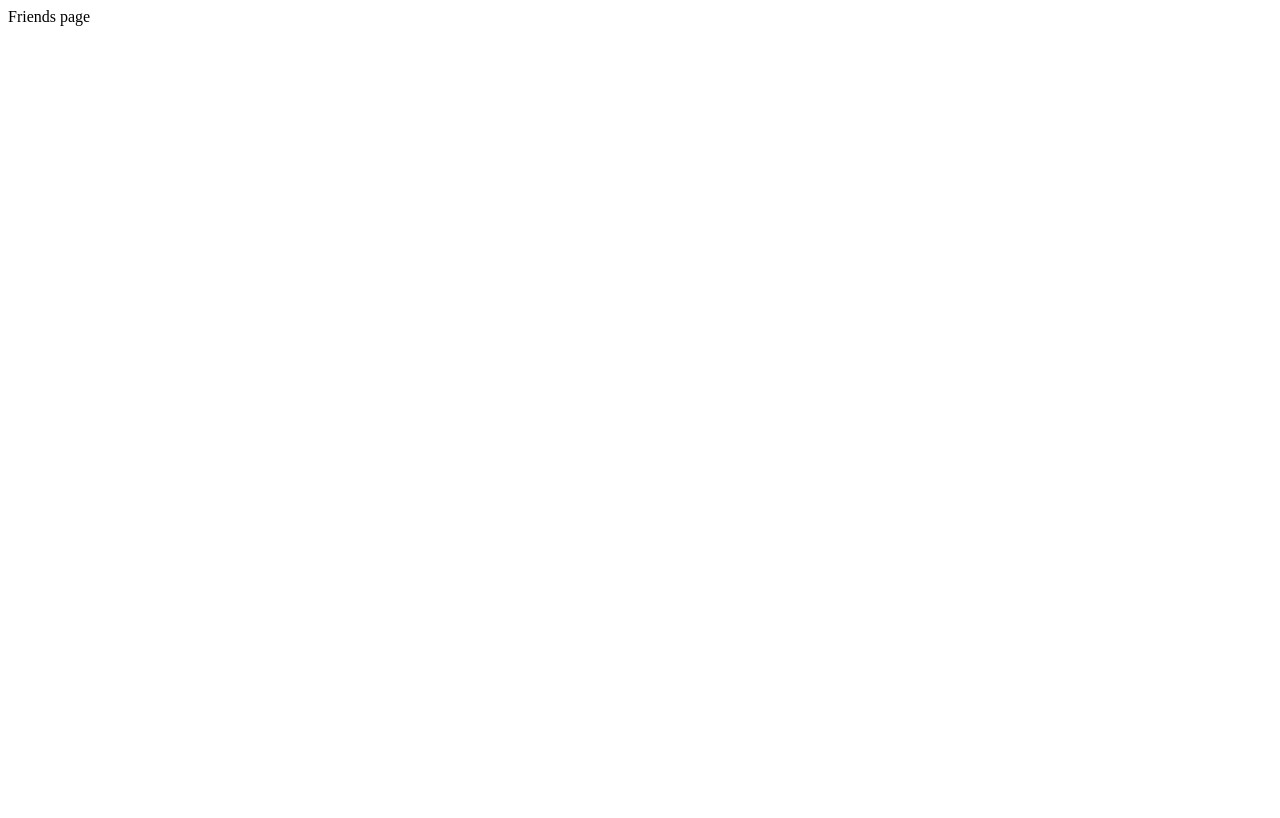
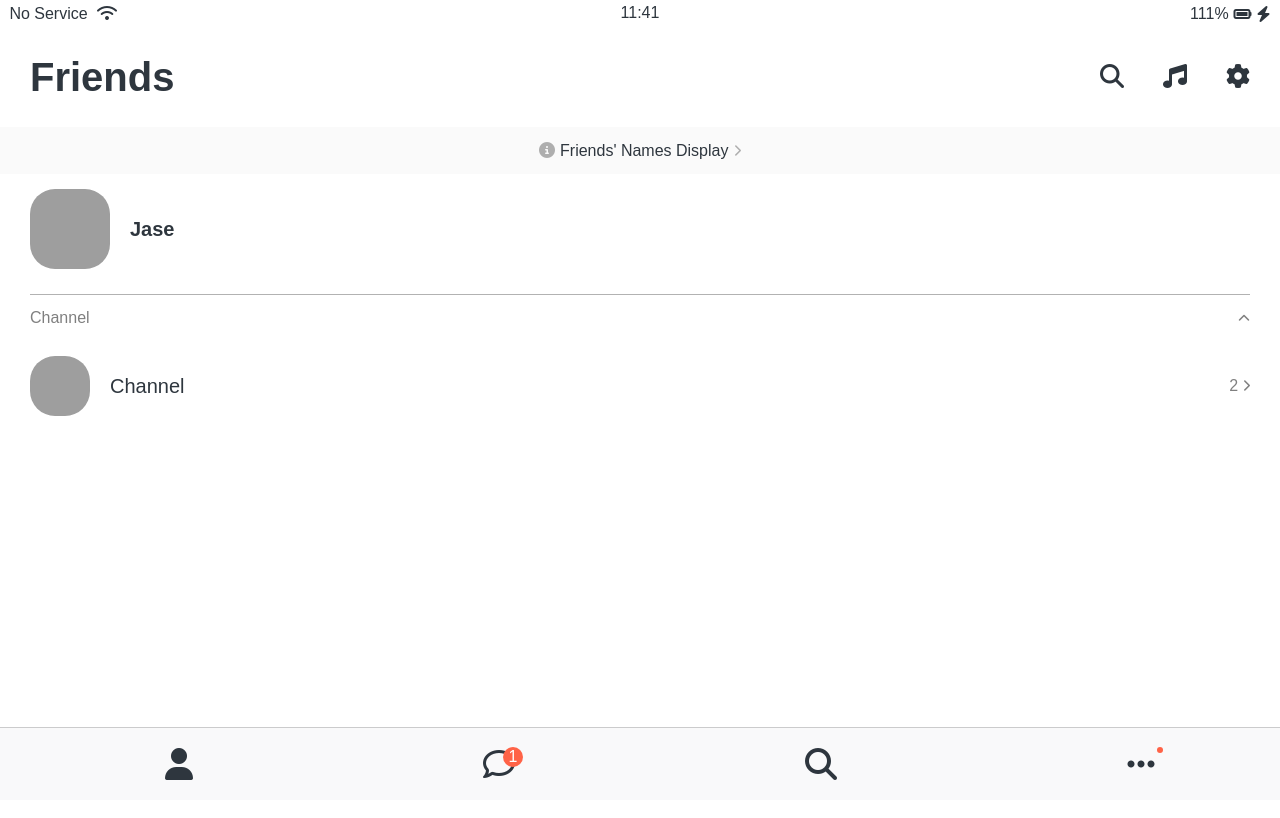
Before and after one commit to tiredfoot0312/kokoa-clone-2024, a plain HTML site: page friends.html in a window 1280 px wide. Shown: the top 818 px of the page. Drawn offline with Linux system fonts and the light colour scheme; grey boxes are pictures that could not be loaded.

Commit message:
Finish friends-screen

```diff
--- /dev/null
+++ b/CSS/components/nav-bar.css
@@ -0,0 +1,45 @@
+.nav {
+  position: fixed;
+  bottom: 0;
+  background-color: #f9f9fa;
+  width: 100%;
+  padding: 20px;
+
+  border-top: 1px solid rgba(112, 112, 112, 0.336);
+}
+
+.nav__list {
+  display: flex;
+  justify-content: space-around;
+}
+
+.nav__a {
+  position: relative;
+}
+
+.nav__chat-noti {
+  background-color: tomato;
+  width: 20px;
+  height: 20px;
+
+  border-radius: 50%;
+  display: flex;
+  justify-content: center;
+  align-items: center;
+  color: white;
+  font-weight: 400;
+  position: absolute;
+  left: 20px;
+  top: -15px;
+}
+
+.nav__noti {
+  background-color: tomato;
+  width: 6px;
+  height: 6px;
+  border-radius: 50%;
+  display: block;
+  position: absolute;
+  left: 30px;
+  top: -15px;
+}
--- /dev/null
+++ b/CSS/components/screen-header.css
@@ -0,0 +1,21 @@
+.screen-header {
+  padding: var(--horizontal-space);
+  position: fixed;
+  width: 100%;
+  box-sizing: border-box;
+  display: flex;
+  align-items: center;
+  justify-content: space-between;
+  background-color: var(--white);
+}
+
+.screen-header__title {
+  font-size: 40px;
+  font-weight: 800;
+}
+
+.screen-header__icon {
+  width: 150px;
+  display: flex;
+  justify-content: space-between;
+}
--- a/CSS/components/status-bar.css
+++ b/CSS/components/status-bar.css
@@ -1,7 +1,12 @@
 .status-bar {
+  position: sticky;
+  top: 0;
+  width: 100%;
+  box-sizing: border-box;
   display: flex;
   justify-content: center;
   padding: 5px 3px;
+  background-color: var(--white);
 }
 
 .status-bar__column {
--- /dev/null
+++ b/CSS/components/user-component.css
@@ -0,0 +1,49 @@
+.friends-screen {
+  padding: 0px var(--horizontal-space);
+}
+
+.user-component,
+.user-component__column:first-child {
+  display: flex;
+  align-items: center;
+}
+
+.user-component {
+  justify-content: space-between;
+}
+
+.user-component__avatar {
+  width: 70px;
+  height: 70px;
+  border-radius: 25px;
+  margin-right: 20px;
+}
+
+.user-component__title {
+  font-size: 20px;
+  font-weight: 600;
+}
+
+.user-component__subtitle {
+  margin-top: 5px;
+  color: rgba(0, 0, 0, 0.7);
+  font-weight: 500;
+}
+
+.user-component__avatar--xl {
+  width: 80px;
+  height: 80px;
+}
+
+.user-component__avatar--sm {
+  width: 60px;
+  height: 60px;
+}
+
+.user-component__title--not-bold {
+  font-weight: 500;
+}
+
+.user-component__column:last-child {
+  color: rgba(0, 0, 0, 0.5);
+}
--- a/CSS/reset.css
+++ b/CSS/reset.css
@@ -126,3 +126,8 @@ table {
 input:focus {
   outline: none;
 }
+
+a {
+  color: inherit;
+  text-decoration: none;
+}
--- /dev/null
+++ b/CSS/screens/friends.css
@@ -0,0 +1,28 @@
+#friends-display-link {
+  text-align: center;
+  display: block;
+  background-color: #fafafa;
+  padding: 15px 0px;
+  margin-top: 100px;
+  margin-bottom: 15px;
+}
+
+#friends-display-link i {
+  color: rgba(0, 0, 0, 0.3);
+  margin: 0px 5px;
+}
+
+.friends-screen__channel {
+  margin-top: 25px;
+  border-top: 1px solid rgba(0, 0, 0, 0.3);
+  padding-top: 15px;
+}
+
+.friends-screen__channel-header {
+  margin-bottom: 30px;
+  display: flex;
+  justify-content: space-between;
+  align-items: center;
+  font-weight: 500;
+  color: rgba(0, 0, 0, 0.5);
+}
--- a/CSS/style.css
+++ b/CSS/style.css
@@ -3,10 +3,16 @@
 
 /* Components */
 @import "components/status-bar.css";
+@import "components/nav-bar.css";
+@import "components/screen-header.css";
+@import "components/user-component.css";
 
 /* Screens */
 @import "screens/login.css";
+@import "screens/friends.css";
 
 body {
   font-family: sans-serif;
+  height: 1000vh;
+  color: #2e363e;
 }
--- a/CSS/variables.css
+++ b/CSS/variables.css
@@ -1,3 +1,5 @@
 :root {
   --yellow: #fae100;
+  --white: rgb(255, 255, 255);
+  --horizontal-space: 30px;
 }
--- a/friends.html
+++ b/friends.html
@@ -1 +1,111 @@
-Friends page
+<!DOCTYPE html>
+<html lang="en">
+  <head>
+    <link rel="stylesheet" href="CSS/style.css" />
+    <meta charset="UTF-8" />
+    <meta name="viewport" content="width=device-width, initial-scale=1.0" />
+    <title>Friends - Kokoa Clone</title>
+  </head>
+  <body>
+    <div class="status-bar">
+      <div class="status-bar__column">
+        <span>No Service</span>
+        <i class="fa-solid fa-wifi"></i>
+      </div>
+      <div class="status-bar__column">
+        <span>11:41</span>
+      </div>
+      <div class="status-bar__column">
+        <span>111%</span>
+        <i class="fa-solid fa-battery-full"></i>
+        <i class="fa-solid fa-bolt"></i>
+      </div>
+    </div>
+
+    <nav class="nav">
+      <ul class="nav__list">
+        <li class="nav__btn">
+          <a class="nav__a" href="friends.html"
+            ><i class="fa-solid fa-user fa-2x"></i
+          ></a>
+        </li>
+        <li class="nav__btn">
+          <a class="nav__a" href="#">
+            <span class="nav__chat-noti">1</span>
+            <i class="fa-regular fa-comment fa-2x"></i>
+          </a>
+        </li>
+        <li class="nav__btn">
+          <a class="nav__a" href="#"
+            ><i class="fa-solid fa-magnifying-glass fa-2x"></i
+          ></a>
+        </li>
+        <li class="nav__btn">
+          <a class="nav__a" href="#">
+            <span class="nav__noti"></span>
+            <i class="fa-solid fa-ellipsis fa-2x"></i>
+          </a>
+        </li>
+      </ul>
+    </nav>
+
+    <header class="screen-header">
+      <h1 class="screen-header__title">Friends</h1>
+      <div class="screen-header__icon">
+        <span><i class="fa-solid fa-magnifying-glass fa-xl"></i></span>
+        <span><i class="fa-solid fa-music fa-xl"></i></span>
+        <span><i class="fa-solid fa-gear fa-xl"></i></span>
+      </div>
+    </header>
+
+    <a id="friends-display-link"
+      ><i class="fa-solid fa-circle-info"></i>Friends' Names Display<i
+        class="fa-solid fa-chevron-right fa-xs"
+      ></i
+    ></a>
+
+    <main class="friends-screen">
+      <div class="user-component">
+        <div class="user-component__column">
+          <img
+            src="https://url.kr/wljp46"
+            class="user-component__avatar user-component__avatar--xl"
+          />
+          <div class="user-component__text">
+            <h4 class="user-component__title">Jase</h4>
+            <!-- <h6 class="user-component__subtitle">whatever text</h6> -->
+          </div>
+        </div>
+        <div class="user-component__column"></div>
+      </div>
+      <div class="friends-screen__channel">
+        <div class="friends-screen__channel-header">
+          <span>Channel</span>
+          <i class="fa-solid fa-chevron-up fa-xs"></i>
+        </div>
+        <div class="user-component">
+          <div class="user-component__column">
+            <img
+              src="https://url.kr/wljp46"
+              class="user-component__avatar user-component__avatar--sm"
+            />
+            <div class="user-component__text">
+              <h4 class="user-component__title user-component__title--not-bold">
+                Channel
+              </h4>
+            </div>
+          </div>
+          <div class="user-component__column">
+            <span>2</span>
+            <i class="fa-solid fa-chevron-right fa-xs"></i>
+          </div>
+        </div>
+      </div>
+    </main>
+
+    <script
+      src="https://kit.fontawesome.com/395088b6fe.js"
+      crossorigin="anonymous"
+    ></script>
+  </body>
+</html>
```
